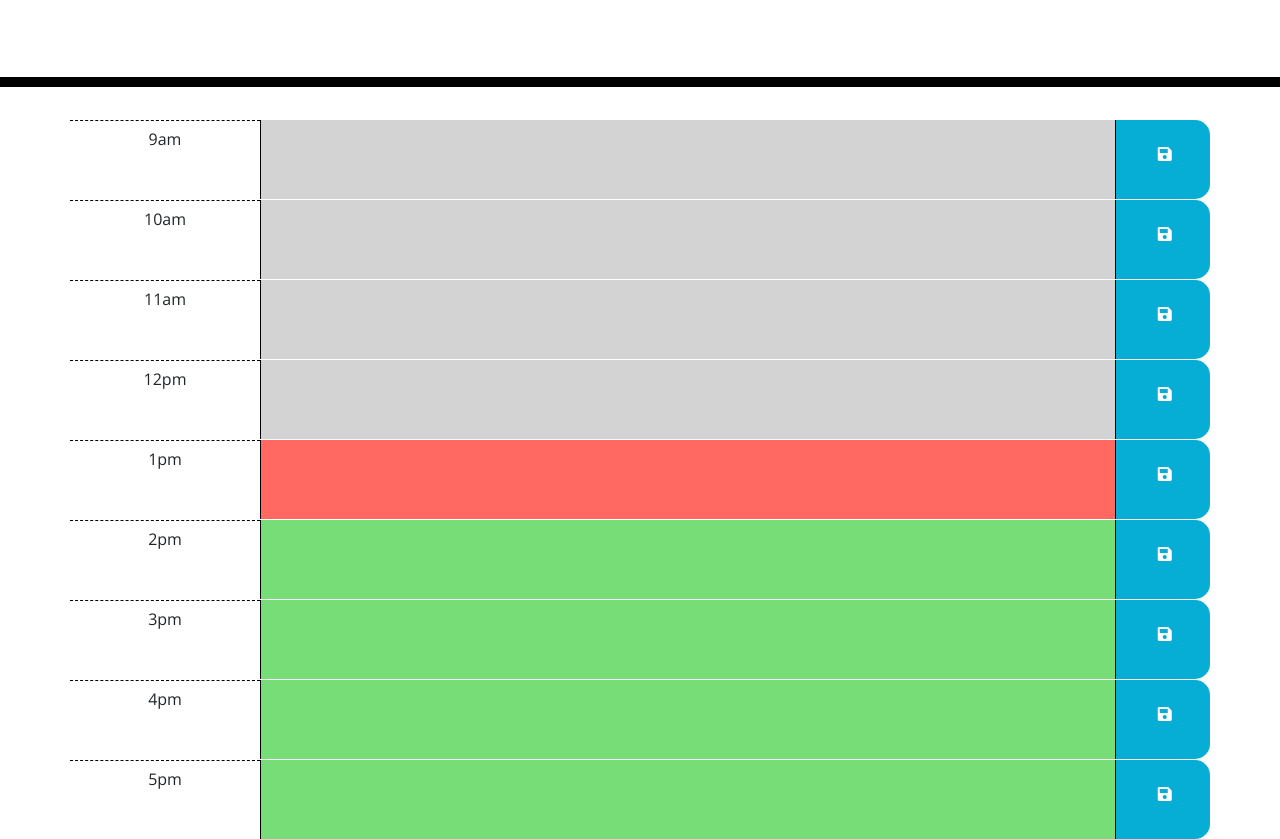
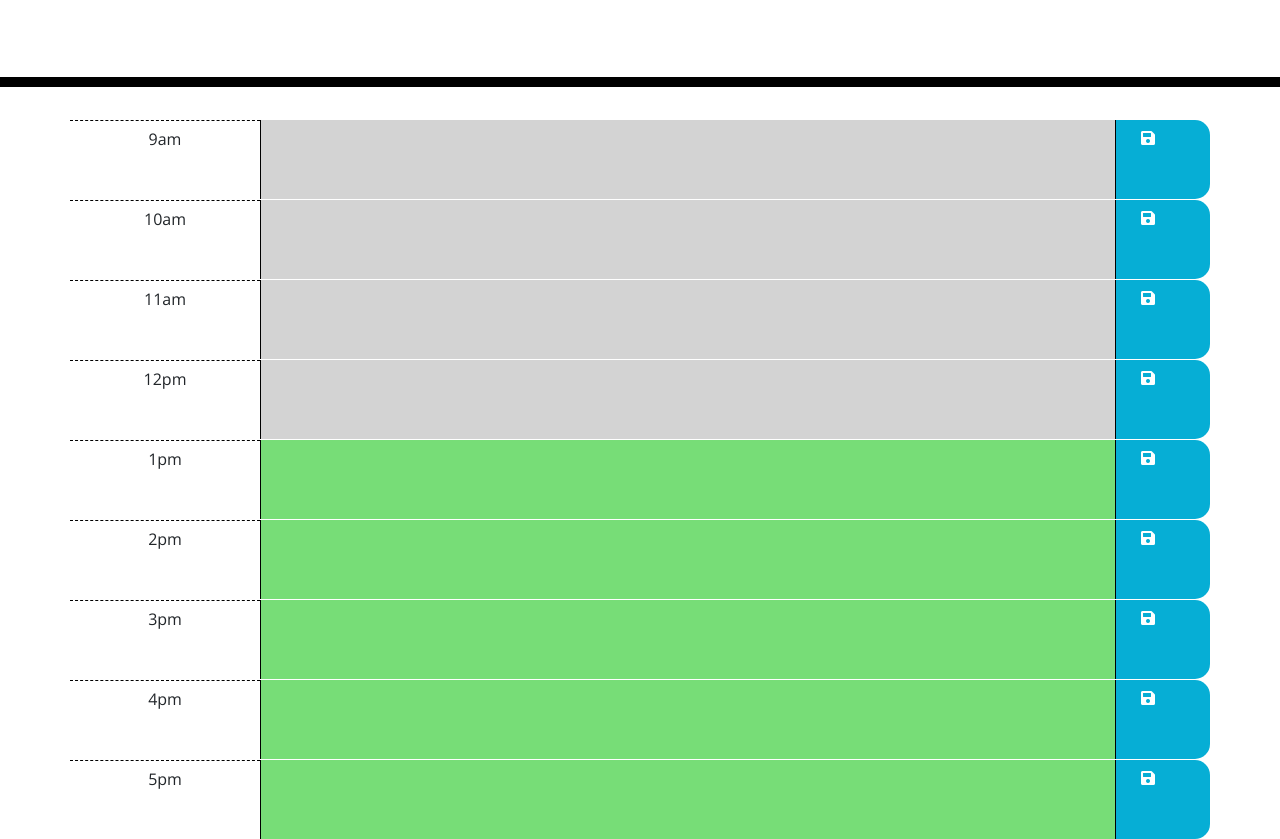
Before and after one commit to wcollins71/UWA, a plain HTML site: page 05-Third-Party-APIs/index.html in a window 1280 px wide. Shown: the part 181-1020 px from the top of the page. Drawn offline with nearby package versions, Linux system fonts and the light colour scheme.

Commit message:
converted html to js

```diff
--- /dev/null
+++ b/05-Third-Party-APIs/Assets/script.js
@@ -0,0 +1,66 @@
+
+function addScheduleRow(times) {
+    const row = $("<div>");
+
+    row.attr("class", "row");
+    row.attr("id", times);
+
+    // in the row
+    // has 3 cols
+
+    // first col we should insert time
+
+    const timeCol = $("<a>");
+    timeCol.attr("class", "col-sm-2 time-block hour");
+    timeCol.text(times);
+    row.append(timeCol);
+
+    const textCol = $("<textarea>");
+    textCol.attr("class", "col-sm-9");
+
+    //   const timenow = 1600927200000;
+    const timenow = moment();
+    const timeNowHa = timenow.format("ha");
+
+    const timeMoment = moment(times, "ha");
+    const timeMomentHa = timeMoment.format("ha");
+
+    console.log("timenow " + timeNowHa);
+    console.log("timeMoment " + timeMomentHa);
+
+    if (timeMoment < timenow) {
+        console.log("Past");
+        textCol.addClass("past");
+    }
+    else if (timeMoment === timenow) {
+        console.log("present");
+        textCol.addClass("present");
+    } else {
+        console.log("future");
+        textCol.addClass("future");
+    }
+    row.attr("id", timeMomentHa)
+    row.append(textCol);
+
+    const buttonCol = $("<div>");
+    buttonCol.attr("class", "col-sm-1 saveBtn");
+    row.append(buttonCol);
+
+    const button = $("<i>");
+    button.attr("class", "fas fa-save");
+    buttonCol.append(button);
+
+    $(".container").append(row);
+
+}
+
+$(document).ready(function () {
+    const times = ["9am", "10am", "11am", "12pm", "1pm", "2pm", "3pm", "4pm", "5pm"];
+    const timenow = moment();
+    for (let index = 0; index < times.length; index++) {
+
+        addScheduleRow(times[index]);
+
+    }
+
+});
--- a/05-Third-Party-APIs/index.html
+++ b/05-Third-Party-APIs/index.html
@@ -10,6 +10,7 @@
     integrity="sha384-50oBUHEmvpQ+1lW4y57PTFmhCaXp0ML5d60M1M7uH2+nqUivzIebhndOJK28anvf" crossorigin="anonymous" />
   <link href="https://fonts.googleapis.com/css?family=Open+Sans&display=swap" rel="stylesheet" />
   <link rel="stylesheet" href="./Assets/style.css" />
+
   <title>Work Day Scheduler</title>
 </head>
 
@@ -21,73 +22,11 @@
   </header>
 
   <div class="container">
-    <div class="row" id="9am">
-      <a class="col-sm-2 time-block hour">9am</a>
-      <textarea class="col-sm-9 past"></textarea>
-      <div class="col-sm-1 saveBtn">
-        <i class="fas fa-save"></i>
-      </div>
-    </div>
-    <div class="row" id="10am">
-      <a class="col-sm-2 time-block hour">10am</a>
-      <textarea class="col-sm-9 past"></textarea>
-      <div class="col-sm-1 saveBtn">
-        <i class="fas fa-save"></i>
-      </div>
-    </div>
-    <div class="row" id="11am">
-      <a class="col-sm-2 time-block hour">11am</a>
-      <textarea class="col-sm-9 past"></textarea>
-      <div class="col-sm-1 saveBtn">
-        <i class="fas fa-save"></i>
-      </div>
-    </div>
-    <div class="row" id="12pm">
-      <a class="col-sm-2 time-block hour">12pm</a>
-      <textarea class="col-sm-9 past"></textarea>
-      <div class="col-sm-1 saveBtn">
-        <i class="fas fa-save"></i>
-      </div>
-    </div>
-    <div class="row" id="1pm">
-      <a class="col-sm-2 time-block hour">1pm</a>
-      <textarea class="col-sm-9 present"></textarea>
-      <div class="col-sm-1 saveBtn">
-        <i class="fas fa-save"></i>
-      </div>
-    </div>
-    <div class="row" id="2pm">
-      <a class="col-sm-2 time-block hour">2pm</a>
-      <textarea class="col-sm-9 future"></textarea>
-      <div class="col-sm-1 saveBtn">
-        <i class="fas fa-save"></i>
-      </div>
-    </div>
-    <div class="row" id="3pm">
-      <a class="col-sm-2 time-block hour">3pm</a>
-      <textarea class="col-sm-9 future"></textarea>
-      <div class="col-sm-1 saveBtn">
-        <i class="fas fa-save"></i>
-      </div>
-    </div>
-    <div class="row" id="4pm">
-      <a class="col-sm-2 time-block hour">4pm</a>
-      <textarea class="col-sm-9 future"></textarea>
-      <div class="col-sm-1 saveBtn">
-        <i class="fas fa-save" style="margin-top: 10px; margin-left: -30px;"></i>
-      </div>
-    </div>
-    <div class="row" id="5pm">
-      <a class="col-sm-2 time-block hour">5pm</a>
-      <textarea class="col-sm-9 future"></textarea>
-      <div class="col-sm-1 saveBtn">
-        <i class="fas fa-save" style="margin-top: 10px; margin-left: -30px;"></i>
-      </div>
-    </div>
 
   </div>
   <script src="https://code.jquery.com/jquery-3.4.1.min.js"></script>
   <script src="https://cdnjs.cloudflare.com/ajax/libs/moment.js/2.24.0/moment.min.js"></script>
+  <script src="./Assets/script.js"></script>
 </body>
 
 </html>
```
